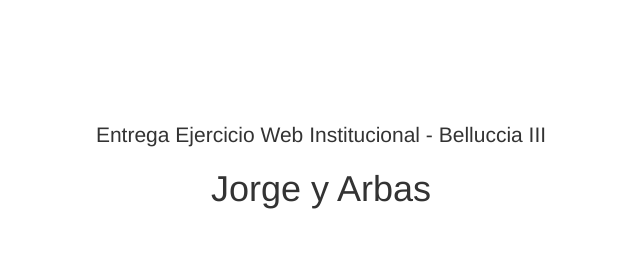
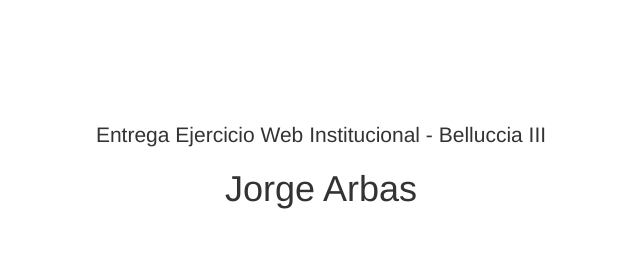
Before and after one commit to jorgearbas/EntregaWeb, a plain HTML site: page index.html in a window 1280 px wide. Shown: the top 256 px of the page, without its empty margins (319-959 px from the left). Drawn offline with nearby package versions, Linux system fonts and the light colour scheme.

Commit message:
Update index.html

```diff
--- a/index.html
+++ b/index.html
@@ -33,7 +33,7 @@
         <div class="row">
             <div class="col-lg-12 text-center" style="margin-top:100px">
                 <h2 class="lead">Entrega Ejercicio Web Institucional - Belluccia III</h2>
-                <h1>Jorge y Arbas</h1>
+                <h1>Jorge Arbas</h1>
                 <p style="margin-top:50px">
                     <a class="btn btn-primary btn-lg" href="https://jorgearbas.github.io/entrega/index.html">Sitio desarrollado</a>
                     <a class="btn btn-default btn-lg" href="https://technext.github.io/arsha/">Template utilizado</a>
```
